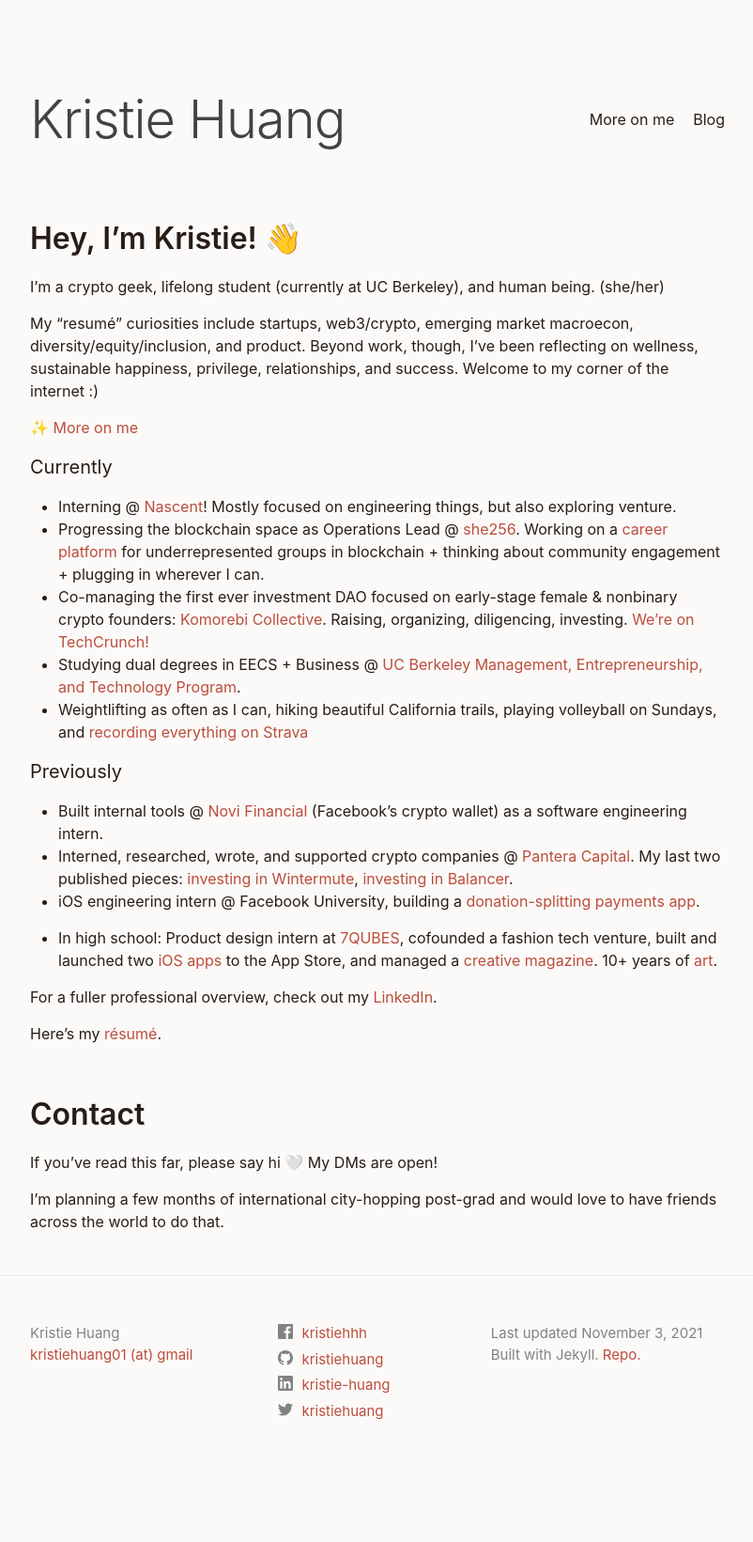
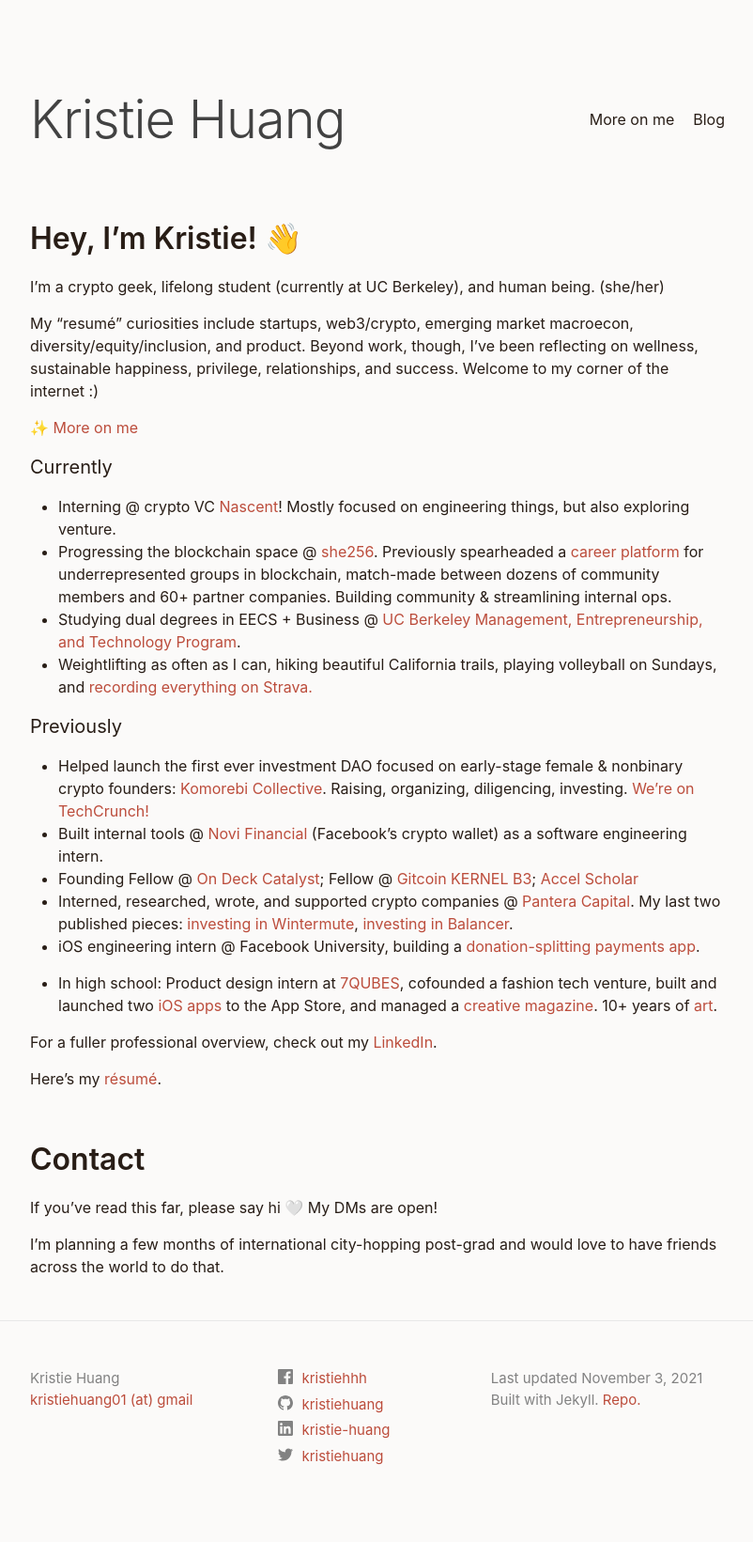
Before and after one commit to kristiehuang/kristiehuang.github.io, a Jekyll site: the page built from index.markdown, in a window 1280 px wide. Shown: the whole page at 94% size, without its empty margins (238-1040 px from the left). Built offline with Jekyll 4.4.1, drawn with Linux system fonts in a browser that asks for light colours; before the commit the page ends 1593 px from its top, so only the background shows below that.

Commit message:
Index update

```diff
--- a/index.markdown
+++ b/index.markdown
@@ -16,14 +16,15 @@
 ✨ [More on me](/more-on-me)
 
 ### Currently
-* Interning @ [Nascent](https://www.nascent.xyz/)! Mostly focused on engineering things, but also exploring venture.
-* Progressing the blockchain space as Operations Lead @ [she256][#she256]. Working on a [career platform](https://she256.org/career-dev/) for underrepresented groups in blockchain + thinking about community engagement + plugging in wherever I can.
-* Co-managing the first ever investment DAO focused on early-stage female & nonbinary crypto founders: [Komorebi Collective](https://www.syndicateprotocol.org/syndicate/komorebi_collective). Raising, organizing, diligencing, investing. [We're on TechCrunch!](https://techcrunch.com/2021/05/21/decentralized-komorebi-collective-launches-to-back-female-and-non-binary-crypto-founders/?tpcc=ECTW2020)
+* Interning @ crypto VC [Nascent](https://www.nascent.xyz/)! Mostly focused on engineering things, but also exploring venture.
+* Progressing the blockchain space @ [she256][#she256]. Previously spearheaded a [career platform](https://she256.org/career-dev/) for underrepresented groups in blockchain, match-made between dozens of community members and 60+ partner companies. Building community & streamlining internal ops.
 * Studying dual degrees in EECS + Business @ [UC Berkeley Management, Entrepreneurship, and Technology Program](http://met.berkeley.edu/).
-* Weightlifting as often as I can, hiking beautiful California trails, playing volleyball on Sundays, and [recording everything on Strava](https://www.strava.com/athletes/19298552)
+* Weightlifting as often as I can, hiking beautiful California trails, playing volleyball on Sundays, and [recording everything on Strava.](https://www.strava.com/athletes/19298552)
 
 ### Previously
+* Helped launch the first ever investment DAO focused on early-stage female & nonbinary crypto founders: [Komorebi Collective](https://www.syndicateprotocol.org/syndicate/komorebi_collective). Raising, organizing, diligencing, investing. [We're on TechCrunch!](https://techcrunch.com/2021/05/21/decentralized-komorebi-collective-launches-to-back-female-and-non-binary-crypto-founders/?tpcc=ECTW2020)
 * Built internal tools @ [Novi Financial](http://novi.com/) (Facebook's crypto wallet) as a software engineering intern.
+* Founding Fellow @ [On Deck Catalyst](https://www.beondeck.com/catalyst); Fellow @ [Gitcoin KERNEL B3](https://kernel.community/en/); [Accel Scholar](https://eecs.berkeley.edu/resources/undergrads/accel)
 * Interned, researched, wrote, and supported crypto companies @ [Pantera Capital](https://www.panteracapital.com/). My last two published pieces: [investing in Wintermute](https://panteracapital.medium.com/investing-in-wintermute-d4ece31ff665), [investing in Balancer](https://panteracapital.medium.com/investing-in-balancer-63f8246df954).
 * iOS engineering intern @ Facebook University, building a [donation-splitting payments app](https://github.com/kristiehuang/Basket-Donation-Payments).
 
```
